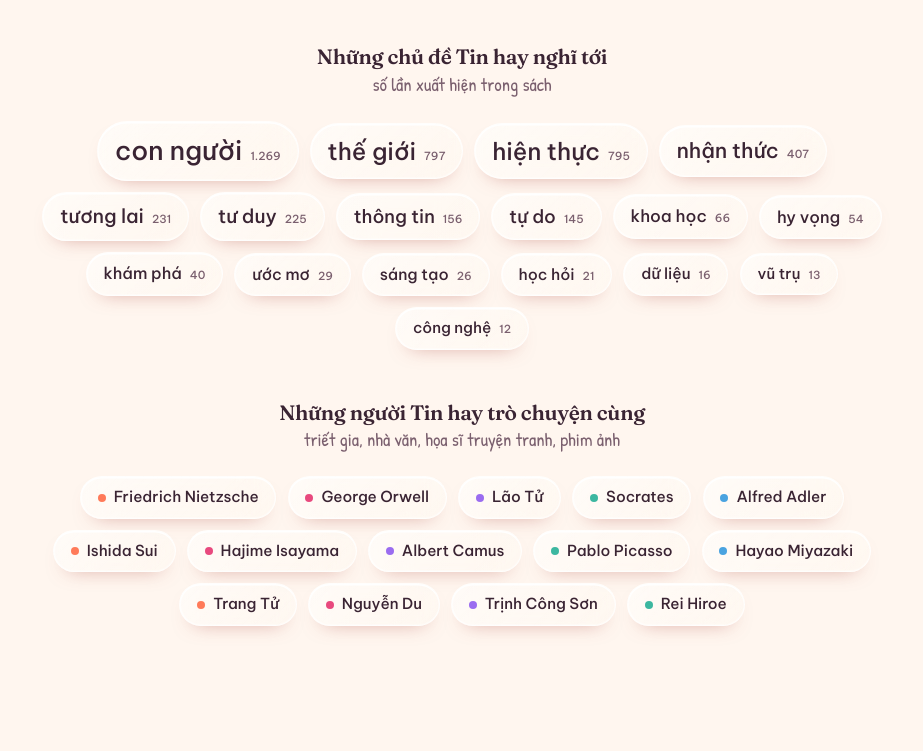
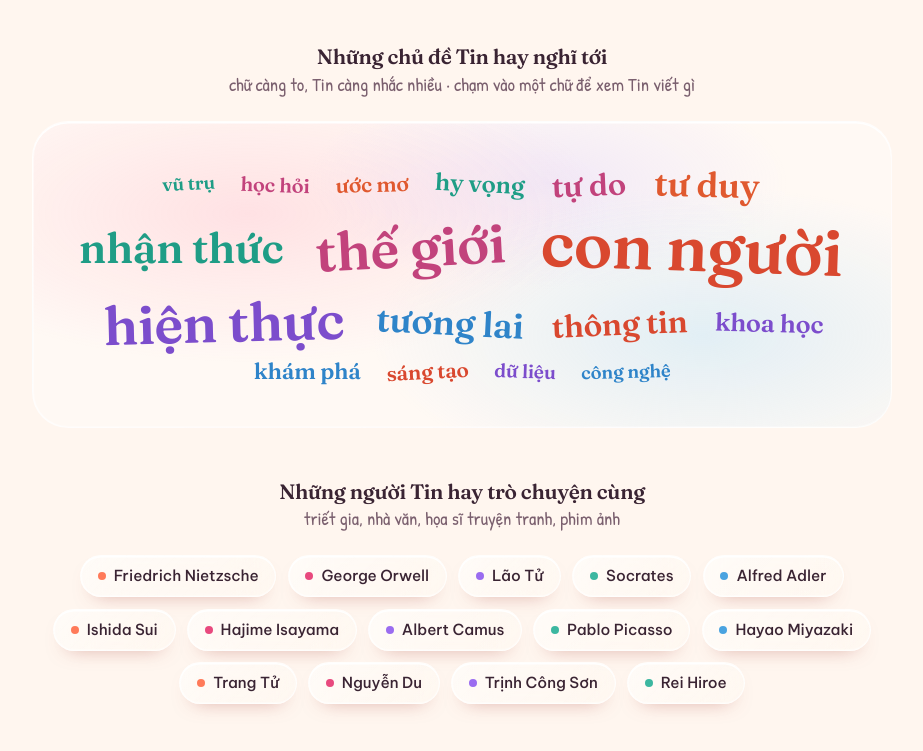
Before and after one commit to lamnguyen8075/home-of-the-soul, a plain HTML site: page index.html in a window 1280 px wide. Shown: the part 2569-3320 px from the top of the page, without its empty margins (178-1101 px from the left). Drawn offline with Linux system fonts and the light colour scheme.

Commit message:
Word cloud, footer wording
Co-authored-by: Cursor <cursoragent@cursor.com>

```diff
--- a/index.html
+++ b/index.html
@@ -148,8 +148,8 @@
 
         <div class="explore-group reveal">
           <h3>Những chủ đề Tin hay nghĩ tới</h3>
-          <p class="hint">số lần xuất hiện trong sách</p>
-          <div class="chips" id="topics"></div>
+          <p class="hint">chữ càng to, Tin càng nhắc nhiều · chạm vào một chữ để xem Tin viết gì</p>
+          <div class="cloud" id="topics" role="list"></div>
         </div>
 
         <div class="explore-group reveal">
@@ -201,7 +201,7 @@
   <footer class="footer">
     <div class="container">
       <div class="brand"><span class="brand-mark"></span>Nhà của Tin</div>
-      <p>Sự yêu thương của gia đình · Nguyễn Hồng Phúc (Tin) · 1991 – 2025</p>
+      <p>Xây cùng với sự yêu thương của gia đình · Nguyễn Hồng Phúc (Tin) · 1991 – 2025</p>
     </div>
   </footer>
 
@@ -247,13 +247,23 @@
     fetch('data/topics.json').then(r => r.json()).then(list => {
       const max = Math.max(...list.map(t => t.n)), min = Math.min(...list.map(t => t.n));
       const box = document.getElementById('topics');
-      list.forEach(({ t, n }) => {
+      // biggest words in the middle, smaller ones drifting outwards, like a cloud
+      const sorted = list.slice().sort((a, b) => b.n - a.n), left = [], right = [];
+      sorted.forEach((item, i) => (i % 2 ? left : right).push(item));
+      const order = left.reverse().concat(right);
+      const hues = ['#d9482f', '#c2437c', '#7c4dcc', '#1f9d86', '#2f84c9', '#e0592f'];
+      const tilts = [-3, 2, -1.5, 3, -2.5, 1.5, 0];
+      order.forEach(({ t, n }, i) => {
         const a = document.createElement('a');
-        a.className = 'chip';
         a.href = 'read.html?q=' + q(t);
+        a.setAttribute('role', 'listitem');
         const k = (Math.sqrt(n) - Math.sqrt(min)) / (Math.sqrt(max) - Math.sqrt(min) || 1);   // 0..1
-        a.style.fontSize = (0.95 + k * 0.7).toFixed(2) + 'rem';
-        a.innerHTML = t + ' <i>' + n.toLocaleString('vi-VN') + '</i>';
+        a.style.fontSize = (1.15 + k * 2.9).toFixed(2) + 'rem';
+        a.style.setProperty('--c', hues[(sorted.findIndex(s => s.t === t)) % hues.length]);
+        a.style.setProperty('--tilt', tilts[i % tilts.length] + 'deg');
+        a.dataset.n = n.toLocaleString('vi-VN') + ' lần';
+        a.title = t + ' · ' + a.dataset.n + ' trong sách';
+        a.textContent = t;
         box.appendChild(a);
       });
     });
--- a/styles.css
+++ b/styles.css
@@ -268,6 +268,30 @@ section { padding: clamp(3.6rem, 8vw, 6rem) 0; }
 }
 .chip i { font: 500 .7rem var(--font-ui); font-style: normal; color: var(--ink-soft); }
 .chip:hover { transform: translateY(-3px); background: rgba(255, 255, 255, .8); box-shadow: var(--glass-rim), 0 16px 26px -14px rgba(217, 72, 47, .6); }
+/* word cloud */
+.cloud {
+  display: flex; flex-wrap: wrap; justify-content: center; align-items: center; gap: .15rem 1.3rem;
+  max-width: 860px; margin-inline: auto; padding: clamp(1.4rem, 4vw, 2.6rem) clamp(1rem, 4vw, 2.4rem); border-radius: 36px;
+  background:
+    radial-gradient(60% 70% at 25% 30%, rgba(255, 143, 168, .22), transparent 70%),
+    radial-gradient(55% 70% at 78% 70%, rgba(159, 214, 245, .3), transparent 70%),
+    radial-gradient(40% 50% at 60% 20%, rgba(201, 184, 255, .25), transparent 70%),
+    rgba(255, 255, 255, .35);
+  border: 1px solid var(--glass-border); box-shadow: var(--glass-rim);
+}
+.cloud a {
+  position: relative; display: inline-block; padding: .05em .12em; line-height: 1.12; text-decoration: none; color: var(--c, var(--coral-deep));
+  font-family: var(--font-display); font-weight: 600; letter-spacing: -.01em; transform: rotate(var(--tilt, 0deg));
+  transition: transform .25s cubic-bezier(.3, 1.4, .5, 1), color .2s ease, text-shadow .2s ease;
+}
+.cloud a:hover, .cloud a:focus-visible { transform: rotate(0) scale(1.14); text-shadow: 0 8px 22px rgba(217, 72, 47, .28); outline: none; }
+.cloud a::after {
+  content: attr(data-n); position: absolute; left: 50%; bottom: 100%; transform: translate(-50%, 4px); white-space: nowrap; pointer-events: none;
+  font: 600 .72rem var(--font-ui); letter-spacing: 0; color: var(--ink); padding: .25rem .6rem; border-radius: 999px;
+  background: rgba(255, 255, 255, .92); box-shadow: 0 8px 18px -8px rgba(90, 40, 50, .4); opacity: 0; transition: opacity .2s ease, transform .2s ease;
+}
+.cloud a:hover::after, .cloud a:focus-visible::after { opacity: 1; transform: translate(-50%, -2px); }
+@media (max-width: 520px) { .cloud { gap: .1rem .8rem; } }
 .chip.people { font-size: .95rem; align-items: center; }
 .chip.people::before { content: ""; width: 8px; height: 8px; border-radius: 50%; background: var(--c, var(--coral)); }
 
```
Also changed, not shown: 2 other files.
